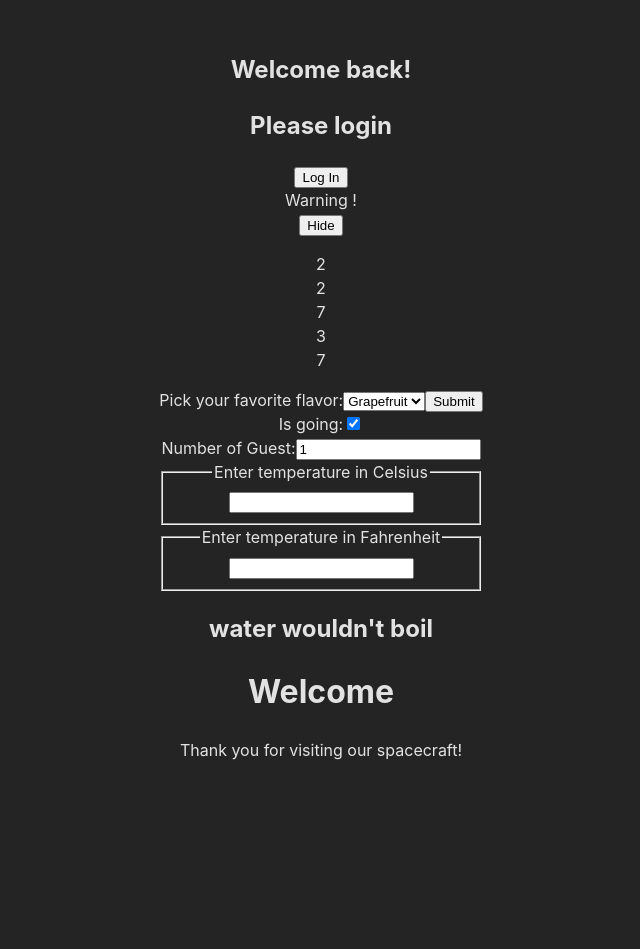
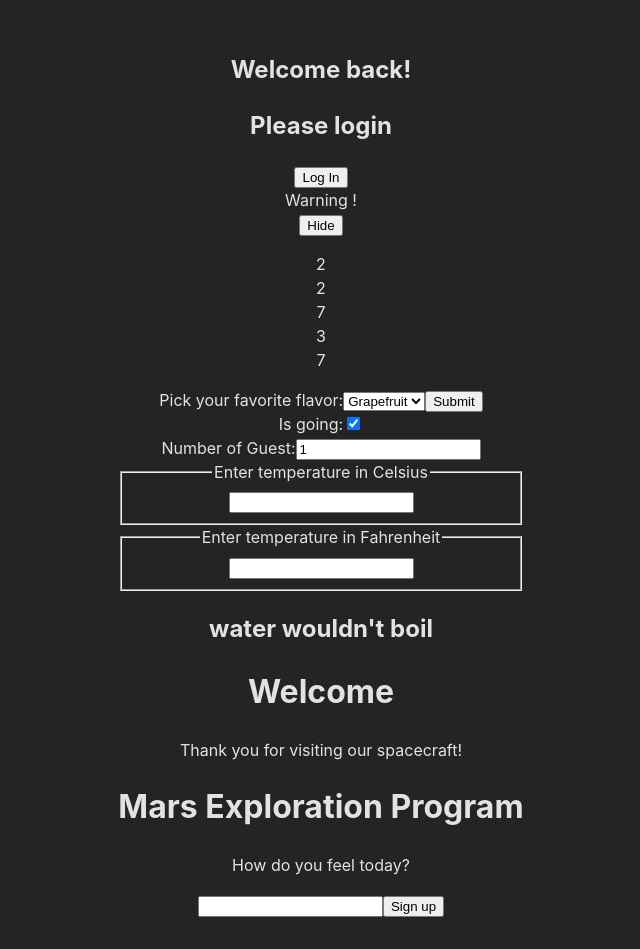
Before and after one commit to repsweet080303/react-training, a React (Vite) app in the folder vite-project-tsx/: page / in a window 1280 px wide. Shown: the whole page, without its empty margins (319-959 px from the left). Before the commit the page ends 810 px from the top, so only its background shows below. Built offline with nearby package versions, Linux system fonts and the light colour scheme.

Commit message:
#11 define SignUpDialog and Dialog component in folder composition

```diff
--- a/vite-project-tsx/src/App.tsx
+++ b/vite-project-tsx/src/App.tsx
@@ -7,6 +7,7 @@ import NameForm from './form/NameForm';
 import Reservation from './form/Reservation';
 import Caculator from './LiftingStateUp/Calculator';
 import WelcomeDialog from './composition/WelcomeDialog';
+import SignUpDialog from './composition/SignUpDialog';
 function App() {
   return (
     <div className='App'>
@@ -18,6 +19,7 @@ function App() {
       <Reservation />
       <Caculator/>
       <WelcomeDialog/>
+      <SignUpDialog/>
     </div>
   );
 }
--- /dev/null
+++ b/vite-project-tsx/src/composition/Dialog.tsx
@@ -0,0 +1,21 @@
+import FancyBorder from './FancyBorder';
+
+interface Props {
+  title: string;
+  message: string;
+  children: any;
+}
+
+function Dialog(props: Props) {
+  return (
+    <>
+      <FancyBorder color='red'>
+        <h1 className='dialog-title'>{props.title}</h1>
+        <p className='dialog-message'>{props.message}</p>
+        {props.children}
+      </FancyBorder>
+    </>
+  );
+}
+
+export default Dialog;
--- /dev/null
+++ b/vite-project-tsx/src/composition/SignUpDialog.tsx
@@ -0,0 +1,43 @@
+import React from 'react';
+import Dialog from './Dialog';
+
+interface State {
+  login: string;
+}
+
+class SignUpDialog extends React.Component<{}, State> {
+  constructor(props: {}) {
+    super(props);
+    this.state = { login: '' };
+    this.handleChange = this.handleChange.bind(this);
+    this.handleSignUp = this.handleSignUp.bind(this);
+  }
+
+  handleChange(e: React.ChangeEvent<HTMLInputElement>) {
+    this.setState({ login: e.target.value });
+  }
+
+  handleSignUp() {
+    alert(`So great when heard you said "${this.state.login}"`);
+  }
+
+  render(): React.ReactNode {
+    return (
+      <>
+        <Dialog
+          title='Mars Exploration Program'
+          message='How do you feel today?'
+        >
+          <input
+            type='text'
+            value={this.state.login}
+            onChange={this.handleChange}
+          />
+          <button onClick={this.handleSignUp}>Sign up</button>
+        </Dialog>
+      </>
+    );
+  }
+}
+
+export default SignUpDialog;
```
